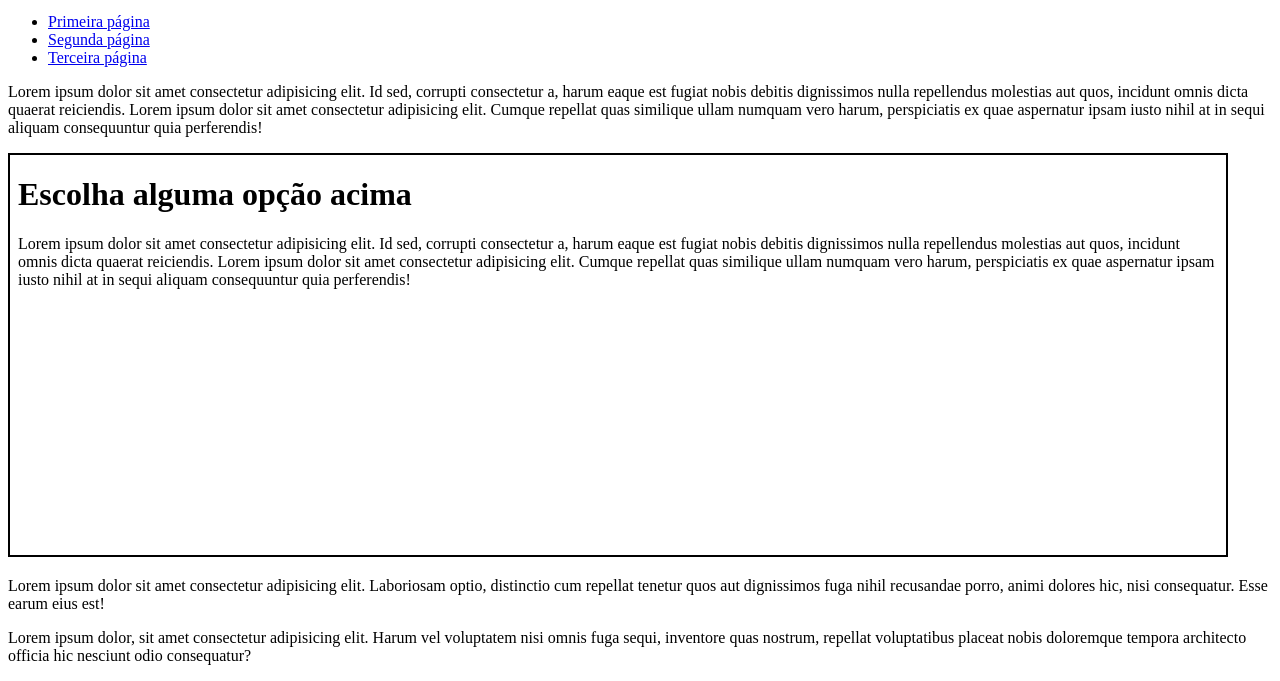
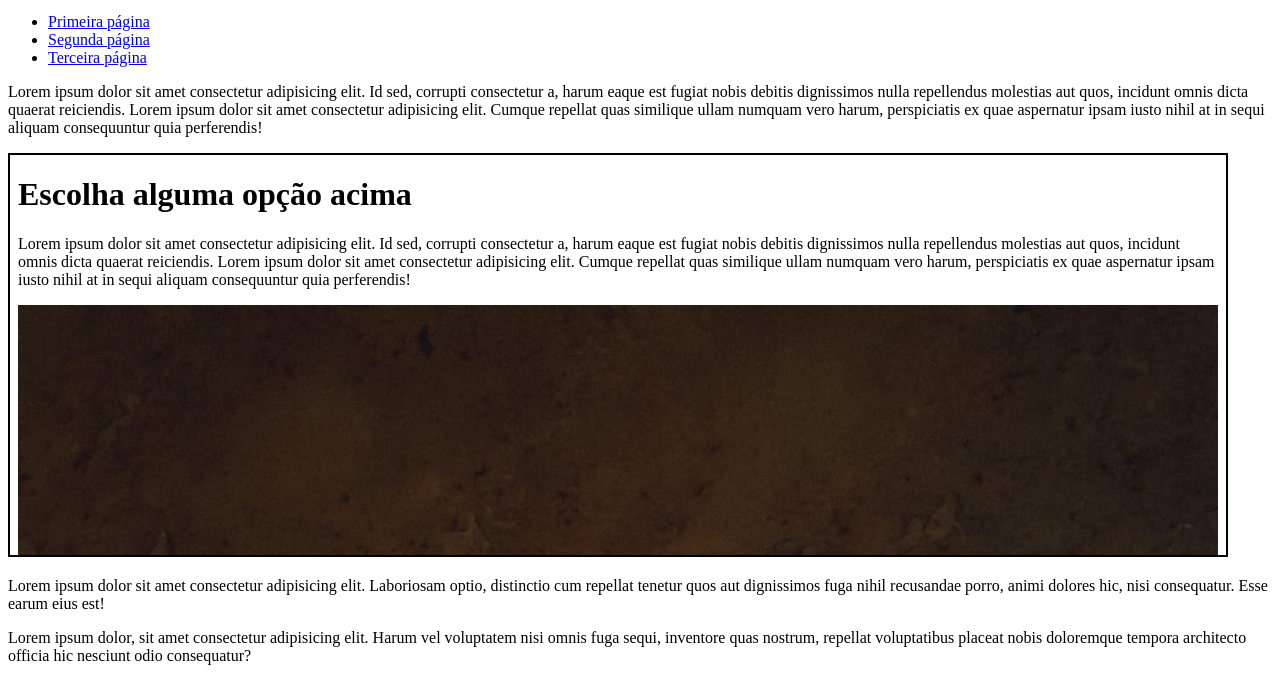
Before and after one commit to GPrestess/HTML-CSS, a plain HTML site: page EXERCÍCIOS/EX024/iframe003.html in a window 1280 px wide. Shown: the part 119-800 px from the top of the page. Drawn offline with Linux system fonts and the light colour scheme.

Commit message:
atualização

```diff
--- a/EXERCÍCIOS/EX024/iframe003.html
+++ b/EXERCÍCIOS/EX024/iframe003.html
@@ -28,7 +28,8 @@
 
     <p>Lorem ipsum dolor sit amet consectetur adipisicing elit. Id sed, corrupti consectetur a, harum eaque est fugiat nobis debitis dignissimos nulla repellendus molestias aut quos, incidunt omnis dicta quaerat reiciendis. Lorem ipsum dolor sit amet consectetur adipisicing elit. Cumque repellat quas similique ullam numquam vero harum, perspiciatis ex quae aspernatur ipsam iusto nihil at in sequi aliquam consequuntur quia perferendis!</p>
 
-    <iframe srcdoc="<h1> Escolha alguma opção acima </h1> <p>Lorem ipsum dolor sit amet consectetur adipisicing elit. Id sed, corrupti consectetur a, harum eaque est fugiat nobis debitis dignissimos nulla repellendus molestias aut quos, incidunt omnis dicta quaerat reiciendis. Lorem ipsum dolor sit amet consectetur adipisicing elit. Cumque repellat quas similique ullam numquam vero harum, perspiciatis ex quae aspernatur ipsam iusto nihil at in sequi aliquam consequuntur quia perferendis!</p>" id="tela" name="frame">
+    <iframe srcdoc="<h1> Escolha alguma opção acima </h1> <p>Lorem ipsum dolor sit amet consectetur adipisicing elit. Id sed, corrupti consectetur a, harum eaque est fugiat nobis debitis dignissimos nulla repellendus molestias aut quos, incidunt omnis dicta quaerat reiciendis. Lorem ipsum dolor sit amet consectetur adipisicing elit. Cumque repellat quas similique ullam numquam vero harum, perspiciatis ex quae aspernatur ipsam iusto nihil at in sequi aliquam consequuntur quia perferendis!</p> <img src= 'imagens/foto-perfil.jpg'>" id="tela" name="frame">
+
         <p>Infezlimente seu navegador não é compativel.</p>
     </iframe>
 
```
Also changed, not shown: EXERCÍCIOS/EX024/imagens/foto-perfil.jpg (added).
